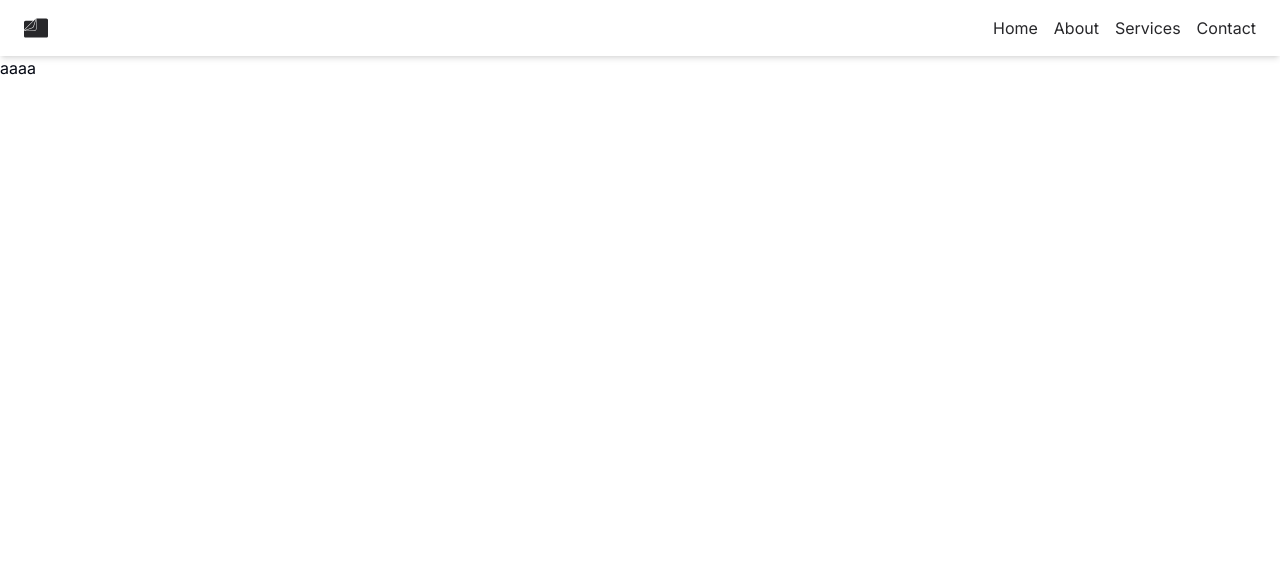
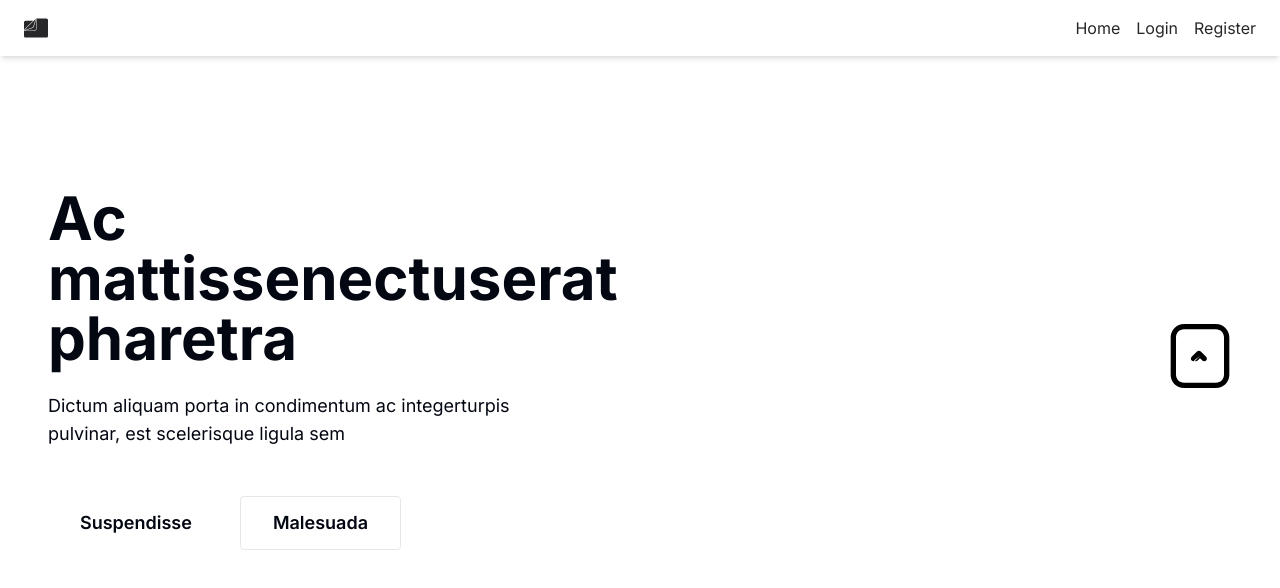
Before and after one commit to peterdinis/Share-Sync, a Next.js app: page / in a window 1280 px wide. Shown: the top 588 px of the page. Built offline with nearby package versions, Linux system fonts and the light colour scheme.

Commit message:
feat: Landing page WIP

```diff
--- /dev/null
+++ b/app/_components/hero/Wrapper.tsx
@@ -0,0 +1,65 @@
+import { FC } from 'react';
+
+const HeroWrapper: FC = () => {
+    return (
+        <section className='dark:bg-gray-800 dark:text-gray-100'>
+            <div className='container flex flex-col justify-center p-6 mx-auto sm:py-12 lg:py-24 lg:flex-row lg:justify-between'>
+                <div className='flex flex-col justify-center p-6 text-center rounded-sm lg:max-w-md xl:max-w-lg lg:text-left'>
+                    <h1 className='text-5xl font-bold leadi sm:text-6xl'>
+                        Ac mattis
+                        <span className='dark:text-violet-400'>senectus</span>
+                        erat pharetra
+                    </h1>
+                    <p className='mt-6 mb-8 text-lg sm:mb-12'>
+                        Dictum aliquam porta in condimentum ac integer
+                        <br className='hidden md:inline lg:hidden' />
+                        turpis pulvinar, est scelerisque ligula sem
+                    </p>
+                    <div className='flex flex-col space-y-4 sm:items-center sm:justify-center sm:flex-row sm:space-y-0 sm:space-x-4 lg:justify-start'>
+                        <a
+                            rel='noopener noreferrer'
+                            href='#'
+                            className='px-8 py-3 text-lg font-semibold rounded dark:bg-violet-400 dark:text-gray-900'
+                        >
+                            Suspendisse
+                        </a>
+                        <a
+                            rel='noopener noreferrer'
+                            href='#'
+                            className='px-8 py-3 text-lg font-semibold border rounded dark:border-gray-100'
+                        >
+                            Malesuada
+                        </a>
+                    </div>
+                </div>
+                <div className='flex items-center justify-center p-6 mt-8 lg:mt-0 h-72 sm:h-80 lg:h-96 xl:h-112 2xl:h-128'>
+                    {/* TODO */}
+                    <svg
+                        className='object-contain h-72 sm:h-80 lg:h-96 xl:h-112 2xl:h-128'
+                        viewBox='0 0 24 24'
+                        width='64'
+                        height='64'
+                        xmlns='http://www.w3.org/2000/svg'
+                        fill='#000000'
+                    >
+                        <g id='SVGRepo_bgCarrier' stroke-width='0'></g>
+                        <g
+                            id='SVGRepo_tracerCarrier'
+                            stroke-linecap='round'
+                            stroke-linejoin='round'
+                        ></g>
+                        <g id='SVGRepo_iconCarrier'>
+                            <path
+                                fill-rule='evenodd'
+                                clip-rule='evenodd'
+                                d='M3 5C3 3.34315 4.34315 2 6 2H18C19.6569 2 21 3.34315 21 5V19C21 20.6569 19.6569 22 18 22H6C4.34315 22 3 20.6569 3 19V5ZM6 0C3.23858 0 1 2.23858 1 5V19C1 21.7614 3.23858 24 6 24H18C20.7614 24 23 21.7614 23 19V5C23 2.23858 20.7614 0 18 0H6ZM9.70711 13.7071C10.0976 14.0976 10.7308 14.0976 11.1213 13.7071L12 12.8284L12.8787 13.7071C13.2692 14.0976 13.9024 14.0976 14.2929 13.7071C14.6834 13.3166 14.6834 12.6834 14.2929 12.2929L12.2929 10.2929C11.9024 9.90237 11.2692 9.90237 10.8787 10.2929L8.87868 12.2929C8.48815 12.6834 8.48815 13.3166 8.87868 13.7071C9.2692 14.0976 9.90237 14.0976 10.2929 13.7071L12 12.0001L9.70711 13.7071Z'
+                            ></path>
+                        </g>
+                    </svg>
+                </div>
+            </div>
+        </section>
+    );
+};
+
+export default HeroWrapper;
--- a/app/_components/shared/Navigation.tsx
+++ b/app/_components/shared/Navigation.tsx
@@ -5,6 +5,7 @@ import Link from 'next/link';
 import { Button } from '@/components/ui/button';
 import { FC, JSX, SVGProps } from 'react';
 import { SiFiles } from "react-icons/si";
+import { CiMenuBurger } from "react-icons/ci";
 
 const Navigation: FC = () => {
     const [isMobileMenuOpen, setMobileMenuOpen] = useState(false);
@@ -24,27 +25,22 @@ const Navigation: FC = () => {
                 <div className='hidden md:flex space-x-4'>
                     <Link
                         className='text-zinc-800 hover:text-zinc-600 dark:text-zinc-200 dark:hover:text-zinc-100'
-                        href='#'
+                        href='/'
                     >
                         Home
                     </Link>
                     <Link
                         className='text-zinc-800 hover:text-zinc-600 dark:text-zinc-200 dark:hover:text-zinc-100'
-                        href='#'
+                        href='/login'
                     >
-                        About
+                        Login
                     </Link>
+
                     <Link
                         className='text-zinc-800 hover:text-zinc-600 dark:text-zinc-200 dark:hover:text-zinc-100'
-                        href='#'
+                        href='/register'
                     >
-                        Services
-                    </Link>
-                    <Link
-                        className='text-zinc-800 hover:text-zinc-600 dark:text-zinc-200 dark:hover:text-zinc-100'
-                        href='#'
-                    >
-                        Contact
+                        Register
                     </Link>
                 </div>
                 <div className='md:hidden'>
@@ -65,27 +61,21 @@ const Navigation: FC = () => {
             >
                 <Link
                     className='block py-1 text-zinc-800 hover:text-zinc-600 dark:text-zinc-200 dark:hover:text-zinc-100'
-                    href='#'
+                    href='/'
                 >
                     Home
                 </Link>
                 <Link
                     className='block py-1 text-zinc-800 hover:text-zinc-600 dark:text-zinc-200 dark:hover:text-zinc-100'
-                    href='#'
+                    href='/login'
                 >
-                    About
+                    Login
                 </Link>
                 <Link
                     className='block py-1 text-zinc-800 hover:text-zinc-600 dark:text-zinc-200 dark:hover:text-zinc-100'
-                    href='#'
+                    href='/register'
                 >
-                    Services
-                </Link>
-                <Link
-                    className='block py-1 text-zinc-800 hover:text-zinc-600 dark:text-zinc-200 dark:hover:text-zinc-100'
-                    href='#'
-                >
-                    Contact
+                    Register
                 </Link>
             </div>
         </section>
@@ -97,24 +87,7 @@ function HomeIcon(props: JSX.IntrinsicAttributes & SVGProps<SVGSVGElement>) {
 }
 
 function MenuIcon(props: JSX.IntrinsicAttributes & SVGProps<SVGSVGElement>) {
-    return (
-        <svg
-            {...props}
-            xmlns='http://www.w3.org/2000/svg'
-            width='24'
-            height='24'
-            viewBox='0 0 24 24'
-            fill='none'
-            stroke='currentColor'
-            strokeWidth='2'
-            strokeLinecap='round'
-            strokeLinejoin='round'
-        >
-            <line x1='4' x2='20' y1='12' y2='12' />
-            <line x1='4' x2='20' y1='6' y2='6' />
-            <line x1='4' x2='20' y1='18' y2='18' />
-        </svg>
-    );
+    return <CiMenuBurger {...props} />
 }
 
 export default Navigation;
--- a/app/page.tsx
+++ b/app/page.tsx
@@ -1,7 +1,12 @@
 import { NextPage } from 'next';
+import HeroWrapper from './_components/hero/Wrapper';
 
 const Homepage: NextPage = () => {
-    return <>aaaa</>;
+    return (
+        <div className="mt-3">
+            <HeroWrapper />
+        </div>
+    )
 };
 
 export default Homepage;
```
